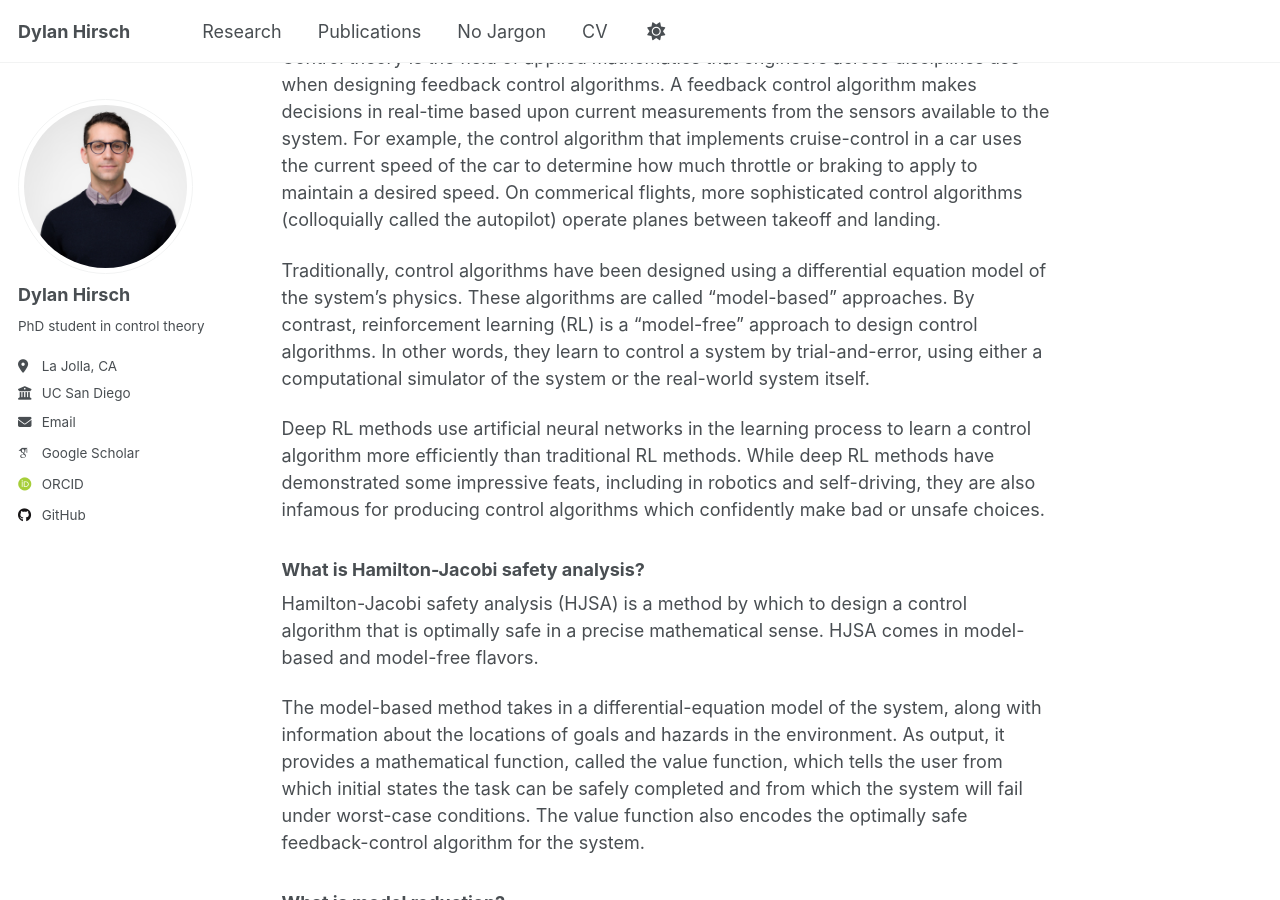
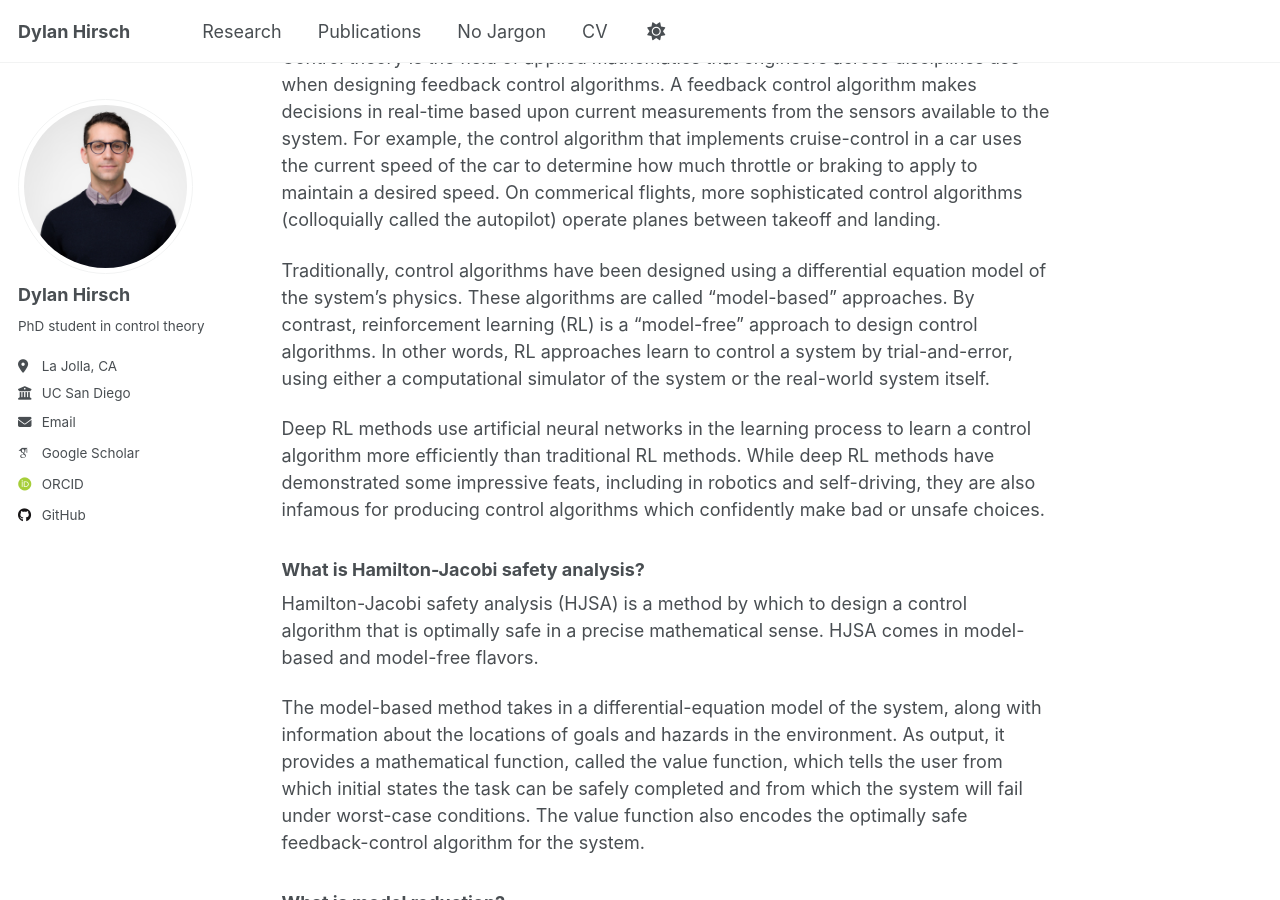
Before and after one commit to dylan-hirsch/dylan-hirsch.github.io, a Jekyll site: the page built from _nojargon/nojargon.md, in a window 1280 px wide and 900 px high, scrolled down 326 px. Built offline with Jekyll 4.4.1, drawn with Linux system fonts in a browser that asks for light colours; some web fonts are replaced; a script that is not in the unit is left out.

Commit message:
Update nojargon.md

```diff
--- a/_nojargon/nojargon.md
+++ b/_nojargon/nojargon.md
@@ -18,7 +18,7 @@ On commerical flights, more sophisticated control algorithms (colloquially calle
 Traditionally, control algorithms have been designed using a differential equation model of the system's physics.
 These algorithms are called "model-based" approaches.
 By contrast, reinforcement learning (RL) is a "model-free" approach to design control algorithms.
-In other words, they learn to control a system by trial-and-error, using either a computational simulator of the system or the real-world system itself.
+In other words, RL approaches learn to control a system by trial-and-error, using either a computational simulator of the system or the real-world system itself.
 
 Deep RL methods use artificial neural networks in the learning process to learn a control algorithm more efficiently than traditional RL methods.
 While deep RL methods have demonstrated some impressive feats, including in robotics and self-driving, they are also infamous for producing control algorithms which confidently make bad or unsafe choices.
```
